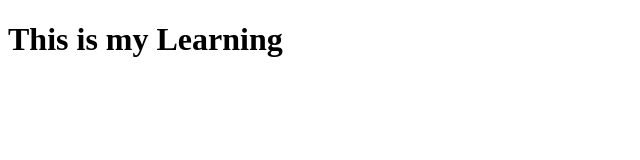
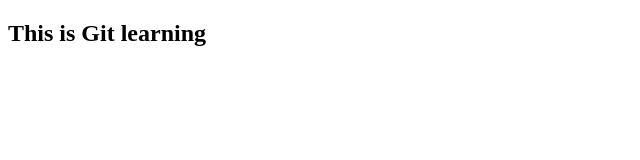
Before and after one commit to sarang67/learnig-repo-kk, a plain HTML site: page index.html in a window 1280 px wide. Shown: the whole page, without its empty margins (0-640 px from the left). Drawn offline with Linux system fonts and the light colour scheme.

Commit message:
h1 heading is udated to h2

```diff
--- a/index.html
+++ b/index.html
@@ -7,6 +7,6 @@
     <title>Document</title>
   </head>
   <body>
-    <h1>This is my Learning</h1>
+   <h2>This is Git learning</h2>
   </body>
 </html>
```
